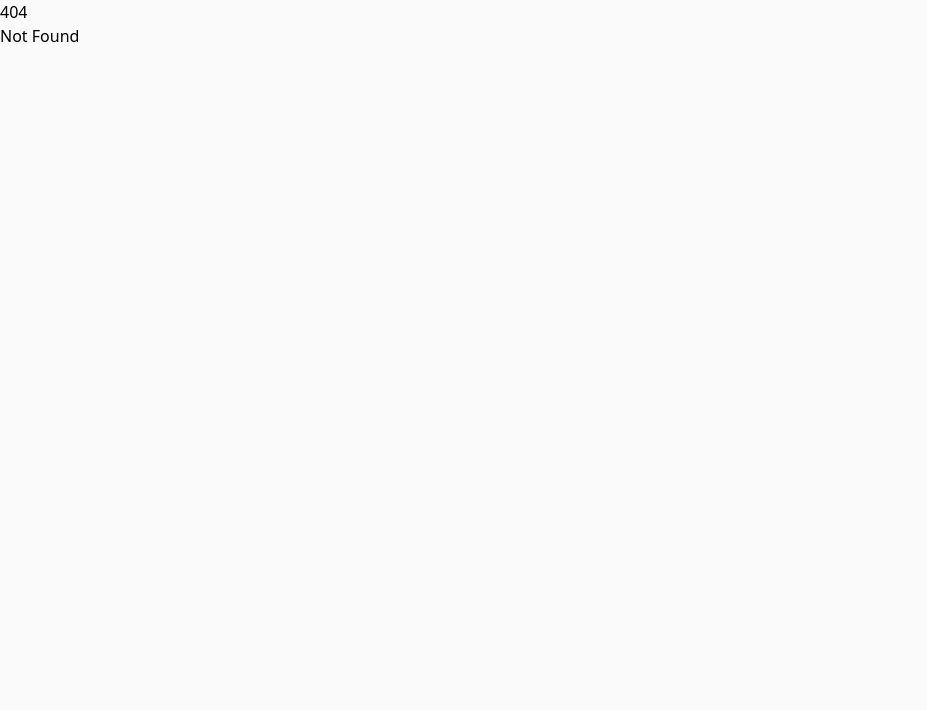
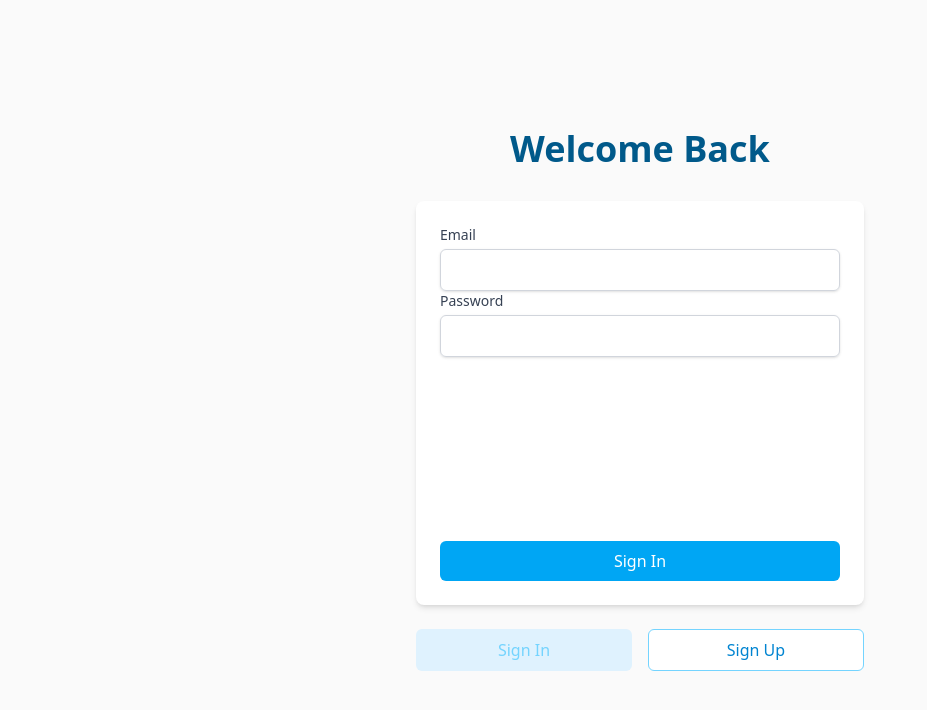
Before and after one commit to usaram/are-you-free-web, a SvelteKit app: page /auth in a window 1280 px wide. Before the commit this address had no page. Shown: the top 710 px of the page, without its empty margins (0-927 px from the left). Built offline with nearby package versions, Linux system fonts and the light colour scheme.

Commit message:
[add] auth page

```diff
--- a/package.json
+++ b/package.json
@@ -3,6 +3,7 @@
   "type": "module",
   "version": "0.0.1",
   "private": true,
+  "packageManager": "pnpm@10.5.2",
   "scripts": {
     "dev": "vite dev --host --port 5173",
     "build": "vite build",
@@ -51,7 +52,6 @@
     "vite": "^6.0.0",
     "vitest": "^3.0.0"
   },
-	"packageManager": "pnpm@10.5.2",
   "pnpm": {
     "onlyBuiltDependencies": [
       "esbuild",
--- a/src/lib/components/ui/buttons/PrimaryButton.svelte
+++ b/src/lib/components/ui/buttons/PrimaryButton.svelte
@@ -1,23 +1,24 @@
 <!-- filepath: /home/masaru/work/app/are-you-free/are-you-free-web/src/lib/components/ui/buttons/PrimaryButton.svelte -->
-<script lang="ts">
-  export let name: string = '';
-  export let height: string = '';
-  export let width: string = '';
-  export let type: 'button' | 'submit' | 'reset' = 'button';
+<script lang='ts'>
+  export let name: string = ''
+  export let height: string = ''
+  export let width: string = ''
+  export let type: 'button' | 'submit' | 'reset' = 'button'
+	export let onclick: () => void
 </script>
 
 <button
   {type}
-  class="
+  class='
     h-{height}
     w-{width}
-	bg-sky-800
-		text-[#fafafa]
-		hover:bg-sky-600
-		rounded-lg
-		p-3
-	"
-  on:click
+    bg-sky-800
+    text-[#fafafa]
+    hover:bg-sky-600
+    rounded-lg
+    p-3
+  '
+  on:click={onclick}
 >
   {name}
 </button>
--- a/src/lib/components/ui/buttons/SecondaryButton.svelte
+++ b/src/lib/components/ui/buttons/SecondaryButton.svelte
@@ -3,6 +3,7 @@
   export let height: string = ''
   export let width: string = ''
   export let type: 'button' | 'submit' | 'reset' = 'button'
+	export let onclick: () => void
 </script>
 
 <button
@@ -18,7 +19,7 @@
     rounded-lg
     p-3
   '
-  on:click
+	on:click={onclick}
 >
   {name}
 </button>
--- /dev/null
+++ b/src/lib/components/ui/stores/auth.ts
@@ -0,0 +1,14 @@
+import {writable} from 'svelte/store';
+
+export const isAuthenticated = writable(false);
+export const user = writable(null);
+
+export function login(userData) {
+	isAuthenticated.set(true);
+	user.set(userData);
+}
+
+export function logout() {
+	isAuthenticated.set(false);
+	user.set(null);
+}
--- a/src/routes/+page.svelte
+++ b/src/routes/+page.svelte
@@ -1,7 +1,14 @@
 <script lang='ts'>
+	import { goto } from '$app/navigation';
   import PrimaryButton from '@/lib/components/ui/buttons/PrimaryButton.svelte'
   import SecondaryButton from '@/lib/components/ui/buttons/SecondaryButton.svelte'
   import { onMount } from 'svelte'
+
+	export function handleAuth(mode: 'signin' | 'signup') {
+		console.log('mode')
+		console.log('mode', mode)
+		goto(`/auth?mode=${mode}`)
+	}
 
   export let data: { clockIcon: string }
   let clockIcon: any
@@ -22,9 +29,19 @@
     </h1>
     <p class='text-sky-600'>Schedule your free time!</p>
   </div>
-  <svelte:component this={clockIcon} size={120} />
-  <div class='flex justify-center items-center mt-6 space-x-2'>
-    <PrimaryButton name='Sign In' height=full width=3xs/>
-    <SecondaryButton name='Sign Up' height=full width=3xs />
+  <svelte:component this={clockIcon} size={160} />
+  <div class='flex h-12 mt-8 w-120'>
+    <PrimaryButton
+			onclick={() => handleAuth('signin')}
+			name='Sign In'
+			height='full'
+			width='full'
+		/>
+    <SecondaryButton
+			onclick={() => handleAuth('signup')}
+			name='Sign Up'
+			height='full'
+			width='full'
+		/>
   </div>
 </div>
--- /dev/null
+++ b/src/routes/auth/+page.svelte
@@ -0,0 +1,91 @@
+<script lang="ts">
+  import { onMount } from 'svelte';
+
+  let isSignUpMode: boolean = false;
+  let isSignInMode: boolean = true;
+  let username = '';
+  let email = '';
+  let password = '';
+  let confirmPassword = '';
+
+  onMount(() => {
+    const url = new URL(window.location.href);
+    isSignUpMode = url.searchParams.get('mode') === 'signup';
+    isSignInMode = !isSignUpMode;
+  });
+
+  function toggleForm(mode: 'signin' | 'signup') {
+    if (mode === 'signin') {
+      isSignInMode = true;
+      isSignUpMode = false;
+    } else {
+      isSignInMode = false;
+      isSignUpMode = true;
+    }
+  }
+
+  function handleSubmit() {
+    if (!isSignUpMode) {
+      console.log('Sign In', { email, password });
+    } else {
+      console.log('Sign Up', { username, email, password, confirmPassword });
+    }
+    // ここに認証ロジックを実装します
+  }
+</script>
+
+<div class="min-h-screen flex flex-col items-center justify-center p-4 bg-[#fafafa]">
+  <div class="w-full max-w-md">
+    <h1 class="text-4xl font-bold text-sky-800 mb-8 text-center">
+      {isSignUpMode ? 'Create Account' : 'Welcome Back'}
+    </h1>
+    <div class="bg-white shadow-md rounded-lg p-6 mb-6">
+      <form on:submit|preventDefault={handleSubmit} class="space-y-4">
+        <div class="h-[300px]"> <!-- フォームの高さを固定 -->
+          <div class:hidden={!isSignUpMode}>
+            <label for="username" class="block text-sm font-medium text-gray-700 mb-1">Username</label>
+            <input type="text" id="username" bind:value={username} required
+                   class="w-full px-3 py-2 border border-gray-300 rounded-md shadow-sm focus:outline-none focus:ring-sky-500 focus:border-sky-500">
+          </div>
+          <div>
+            <label for="email" class="block text-sm font-medium text-gray-700 mb-1">Email</label>
+            <input type="email" id="email" bind:value={email} required
+                   class="w-full px-3 py-2 border border-gray-300 rounded-md shadow-sm focus:outline-none focus:ring-sky-500 focus:border-sky-500">
+          </div>
+          <div>
+            <label for="password" class="block text-sm font-medium text-gray-700 mb-1">Password</label>
+            <input type="password" id="password" bind:value={password} required
+                   class="w-full px-3 py-2 border border-gray-300 rounded-md shadow-sm focus:outline-none focus:ring-sky-500 focus:border-sky-500">
+          </div>
+          <div class:hidden={!isSignUpMode}>
+            <label for="confirmPassword" class="block text-sm font-medium text-gray-700 mb-1">Confirm Password</label>
+            <input type="password" id="confirmPassword" bind:value={confirmPassword} required
+                   class="w-full px-3 py-2 border border-gray-300 rounded-md shadow-sm focus:outline-none focus:ring-sky-500 focus:border-sky-500">
+          </div>
+        </div>
+        <button type="submit"
+                class="w-full bg-sky-500 text-white hover:bg-sky-600 py-2 px-4 rounded-md font-medium transition duration-300 ease-in-out focus:outline-none focus:ring-2 focus:ring-offset-2 focus:ring-sky-500">
+          {isSignUpMode ? 'Sign Up' : 'Sign In'}
+        </button>
+      </form>
+    </div>
+    <div class="flex justify-center space-x-4">
+      <button
+        class={`w-1/2 py-2 px-4 rounded-md font-medium transition duration-300 ease-in-out focus:outline-none focus:ring-2 focus:ring-offset-2 focus:ring-sky-500
+                ${isSignUpMode ? 'bg-white text-sky-600 hover:bg-sky-50 border border-sky-300' : 'bg-sky-100 text-sky-300 cursor-not-allowed'}`}
+        on:click={() => toggleForm('signin')}
+        disabled={!isSignUpMode}
+      >
+        Sign In
+      </button>
+      <button
+        class={`w-1/2 py-2 px-4 rounded-md font-medium transition duration-300 ease-in-out focus:outline-none focus:ring-2 focus:ring-offset-2 focus:ring-sky-500
+                ${!isSignUpMode ? 'bg-white text-sky-600 hover:bg-sky-50 border border-sky-300' : 'bg-sky-100 text-sky-300 cursor-not-allowed'}`}
+        on:click={() => toggleForm('signup')}
+        disabled={isSignUpMode}
+      >
+        Sign Up
+      </button>
+    </div>
+  </div>
+</div>
--- a/vite.config.ts
+++ b/vite.config.ts
@@ -1,7 +1,7 @@
+import path from 'node:path'
 import { sveltekit } from '@sveltejs/kit/vite'
+import tailwindcss from '@tailwindcss/vite'
 import { defineConfig } from 'vite'
-import tailwindcss from '@tailwindcss/vite'
-import path from 'path'
 
 /** @type {import('vite').UserConfig} */
 export default defineConfig({
```
Also changed, not shown: 1 other file (tests, documents, lock files or other folders). Lines whose indentation alone changed are shown as unchanged.
